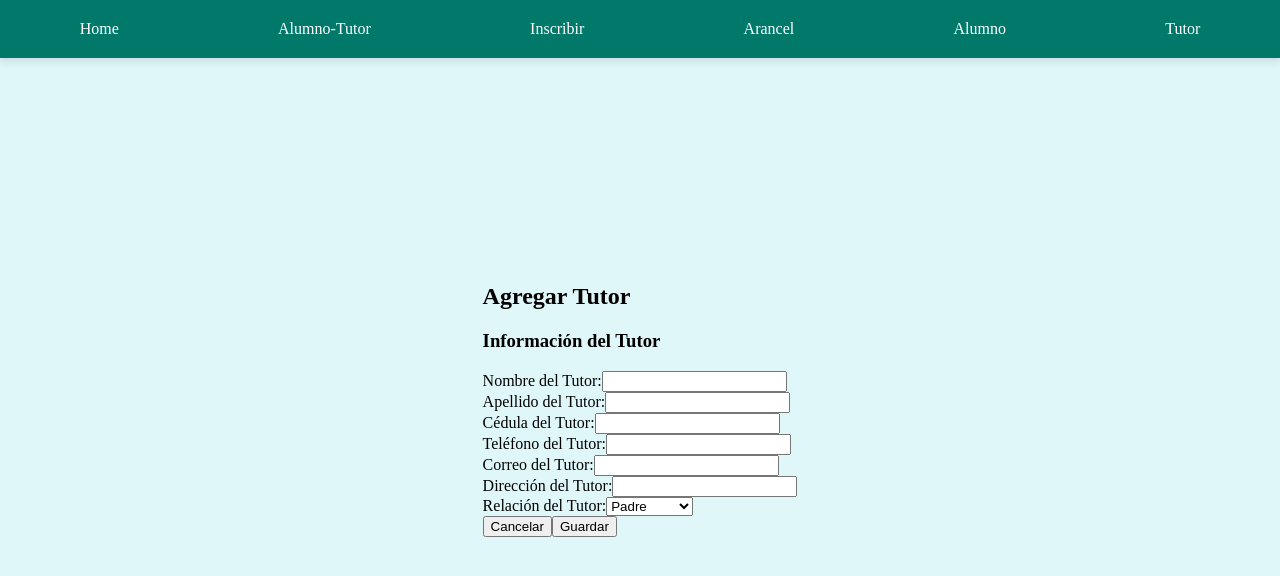
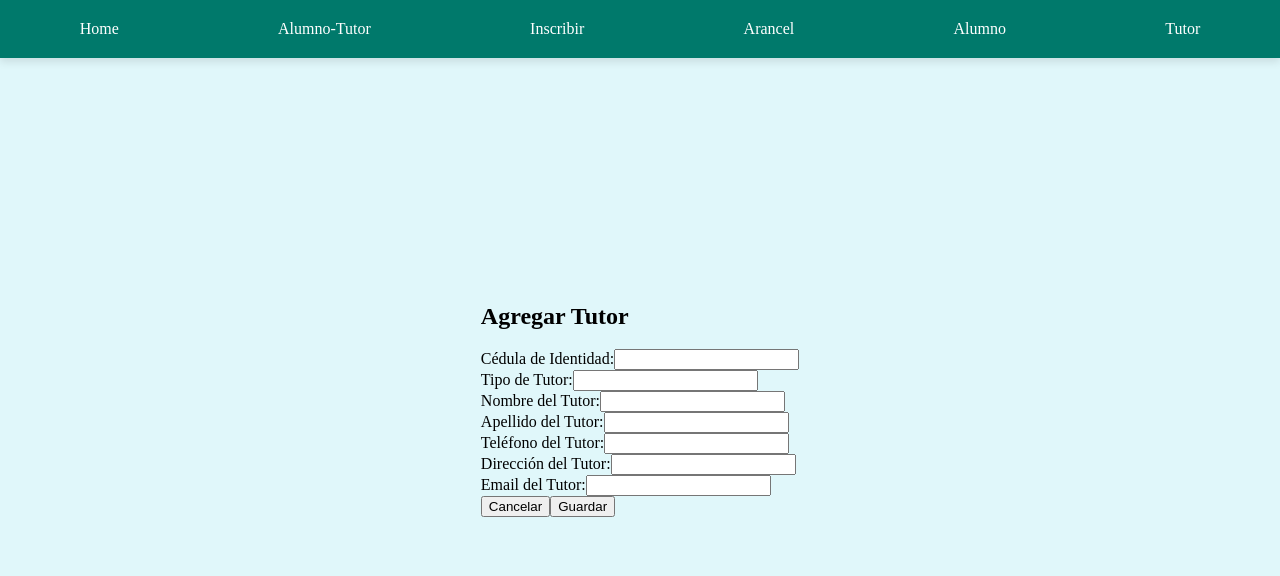
Before and after one commit to AlbertoFerreiraC/FrontCEPB, an Angular app: page /tutor in a window 1280 px wide. Shown: the top 576 px of the page. Built offline with nearby package versions, Linux system fonts and the light colour scheme.

Commit message:
avances en tutor

```diff
--- a/src/app/app.module.ts
+++ b/src/app/app.module.ts
@@ -11,6 +11,7 @@ import { AlumnoTutorComponent } from './alumno-tutor/alumno-tutor.component';
 import { InscripcionComponent } from './inscripcion/inscripcion.component';
 import { MenuBarComponent } from './menu-bar/menu-bar.component';
 import { AlumnoComponent } from './alumno/alumno.component';
+import { TutorComponent } from './tutor/tutor.component';
 
 @NgModule({
   declarations: [
@@ -20,7 +21,8 @@ import { AlumnoComponent } from './alumno/alumno.component';
     AlumnoTutorComponent,
     InscripcionComponent,
     MenuBarComponent,
-    AlumnoComponent
+    AlumnoComponent,
+    TutorComponent
   ],
   imports: [
     BrowserModule,
--- a/src/app/data.service.ts
+++ b/src/app/data.service.ts
@@ -1,9 +1,9 @@
-// data.service.ts
 import { Injectable } from '@angular/core';
 import { HttpClient, HttpHeaders, HttpErrorResponse } from '@angular/common/http';
 import { Observable, throwError } from 'rxjs';
 import { catchError } from 'rxjs/operators';
-import { Alumno } from './models/alumno.model'; // Importa el modelo de Alumno
+import { Alumno } from './models/alumno.model';
+import { Tutor } from './models/tutor.model';
 
 @Injectable({
   providedIn: 'root'
@@ -11,7 +11,7 @@ import { Alumno } from './models/alumno.model'; // Importa el modelo de Alumno
 export class DataService {
   private apiUrl = 'http://127.0.0.1:8000';
 
-  constructor(private http: HttpClient) { }
+  constructor(private http: HttpClient) {}
 
   getAlumnos(): Observable<any[]> {
     return this.http.get<any[]>(`${this.apiUrl}/alumnos/`).pipe(
@@ -19,14 +19,12 @@ export class DataService {
     );
   }
 
-  // Método para obtener la lista de tutores
   getTutores(): Observable<any[]> {
     return this.http.get<any[]>(`${this.apiUrl}/tutores/`).pipe(
       catchError(this.handleError)
     );
   }
 
-  // Método para guardar un alumno en la API
   guardarAlumno(alumno: Alumno): Observable<any> {
     const url = `${this.apiUrl}/alumnos/`;
     const httpOptions = {
@@ -35,38 +33,33 @@ export class DataService {
       })
     };
 
-    // Realiza el post con los datos del alumno convertidos a JSON
-    return this.http.post<any>(url, JSON.stringify(alumno), httpOptions).pipe(
+    return this.http.post<any>(url, alumno, httpOptions).pipe(
       catchError(this.handleError)
     );
   }
 
-  // Método para guardar datos genéricos en la API (ejemplo: para otros tipos de datos)
-  guardarDatos(datos: any): Observable<any> {
-    const url = `${this.apiUrl}/guardar-datos`; // Reemplaza con tu endpoint correcto
+  guardarTutor(tutor: Tutor): Observable<any> {
+    const url = `${this.apiUrl}/tutores/`;
     const httpOptions = {
       headers: new HttpHeaders({
         'Content-Type': 'application/json'
       })
     };
 
-    return this.http.post<any>(url, JSON.stringify(datos), httpOptions).pipe(
+    return this.http.post<any>(url, tutor, httpOptions).pipe(
       catchError(this.handleError)
     );
   }
 
-  // Manejo de errores común para los métodos HTTP
   private handleError(error: HttpErrorResponse) {
     if (error.error instanceof ErrorEvent) {
-      // Error del lado del cliente
-      console.error('Ocurrió un error:', error.error.message);
+      console.error('Error del lado del cliente:', error.error.message);
     } else {
-      // El backend devolvió un código de error
       console.error(
-        `Código de error ${error.status}, ` +
-        `mensaje: ${error.error}`);
+        `Error del lado del servidor ${error.status}, ` +
+        `mensaje: ${error.error}`
+      );
     }
-    // Devuelve un observable con un mensaje de error
-    return throwError('Error en la solicitud. Por favor, intenta nuevamente más tarde.');
+    return throwError('Ocurrió un error. Por favor, intenta nuevamente.');
   }
 }
--- a/src/app/tutor/tutor.component.html
+++ b/src/app/tutor/tutor.component.html
@@ -1,49 +1,47 @@
+<!-- tutor.component.html -->
 <div class="content-container">
-    <div class="alumno-tutor-container">
+  <div class="tutor-form-container">
     <h2>Agregar Tutor</h2>
-      <form>
-        <!-- Campos de información del tutor -->
-        <div class="seccion-tutor">
-          <h3>Información del Tutor</h3>
-          <div>
-            <label for="nombreTutor">Nombre del Tutor:</label>
-            <input type="text" id="nombreTutor" name="nombreTutor" required>
-          </div>
-          <div>
-            <label for="apellidoTutor">Apellido del Tutor:</label>
-            <input type="text" id="apellidoTutor" name="apellidoTutor" required>
-          </div>
-          <div>
-            <label for="cedulaTutor">Cédula del Tutor:</label>
-            <input type="text" id="cedulaTutor" name="cedulaTutor" required>
-          </div>
-          <div>
-            <label for="telefonoTutor">Teléfono del Tutor:</label>
-            <input type="tel" id="telefonoTutor" name="telefonoTutor" required>
-          </div>
-          <div>
-            <label for="correoTutor">Correo del Tutor:</label>
-            <input type="email" id="correoTutor" name="correoTutor" required>
-          </div>
-          <div>
-            <label for="direccionTutor">Dirección del Tutor:</label>
-            <input type="text" id="direccionTutor" name="direccionTutor" required>
-          </div>
-          <div>
-            <label for="relacionTutor">Relación del Tutor:</label>
-            <select id="relacionTutor" name="relacionTutor" required>
-              <option value="padre">Padre</option>
-              <option value="madre">Madre</option>
-              <option value="encargado">Encargado</option>
-              <option value="otro">Otro</option>
-            </select>
-          </div>
+    <form (ngSubmit)="guardarTutor()">
+      <!-- Campos de Tutor -->
+      <div class="form-group">
+        <label for="ci">Cédula de Identidad:</label>
+        <input type="text" id="ci" name="ci" [(ngModel)]="tutor.tut_ci" required>
       </div>
 
-        <!-- Botones para cancelar y guardar la inscripción -->
-        <div>
+      <div class="form-group">
+        <label for="tipo">Tipo de Tutor:</label>
+        <input type="text" id="tipo" name="tipo" [(ngModel)]="tutor.tut_tipo">
+      </div>
+
+      <div class="form-group">
+        <label for="nombre">Nombre del Tutor:</label>
+        <input type="text" id="nombre" name="nombre" [(ngModel)]="tutor.tut_nom" required>
+      </div>
+
+      <div class="form-group">
+        <label for="apellido">Apellido del Tutor:</label>
+        <input type="text" id="apellido" name="apellido" [(ngModel)]="tutor.tut_ape" required>
+      </div>
+
+      <div class="form-group">
+        <label for="telefono">Teléfono del Tutor:</label>
+        <input type="text" id="telefono" name="telefono" [(ngModel)]="tutor.tut_tel">
+      </div>
+
+      <div class="form-group">
+        <label for="direccion">Dirección del Tutor:</label>
+        <input type="text" id="direccion" name="direccion" [(ngModel)]="tutor.tut_direc">
+      </div>
+
+      <div class="form-group">
+        <label for="email">Email del Tutor:</label>
+        <input type="email" id="email" name="email" [(ngModel)]="tutor.tut_mail">
+      </div>
+
+      <div class="form-group">
         <button type="button" (click)="cancelar()">Cancelar</button>
-          <button type="submit" (click)="guardarTutor()">Guardar</button>
+        <button type="submit">Guardar</button>
       </div>
     </form>
   </div>
--- a/src/app/tutor/tutor.component.ts
+++ b/src/app/tutor/tutor.component.ts
@@ -1,5 +1,8 @@
+// tutor.component.ts
 import { Component } from '@angular/core';
 import { Router } from '@angular/router';
+import { DataService } from '../data.service';
+import { Tutor } from '../models/tutor.model';
 
 @Component({
   selector: 'app-tutor',
@@ -7,14 +10,33 @@ import { Router } from '@angular/router';
   styleUrls: ['./tutor.component.css']
 })
 export class TutorComponent {
+  tutor: Tutor = {
+    tut_id: 0,
+    tut_ci: '',
+    tut_tipo: '',
+    tut_nom: '',
+    tut_ape: '',
+    tut_tel: '',
+    tut_direc: '',
+    tut_mail: ''
+  };
 
-  constructor(private router: Router) {}
+  constructor(private router: Router, private dataService: DataService) {}
 
   cancelar() {
-    this.router.navigate(['/']);
+    this.router.navigate(['/']); // Navega de vuelta al inicio
   }
 
   guardarTutor() {
-    console.log('Guardar tutor');
+    this.dataService.guardarTutor(this.tutor).subscribe(
+      (response) => {
+        console.log('Tutor guardado exitosamente:', response);
+        // Aquí puedes redirigir a una página de éxito o realizar otras acciones
+      },
+      (error) => {
+        console.error('Error al guardar tutor:', error);
+        // Aquí puedes manejar errores, mostrar mensajes al usuario, etc.
+      }
+    );
   }
 }
```
Lines whose indentation alone changed are shown as unchanged.
